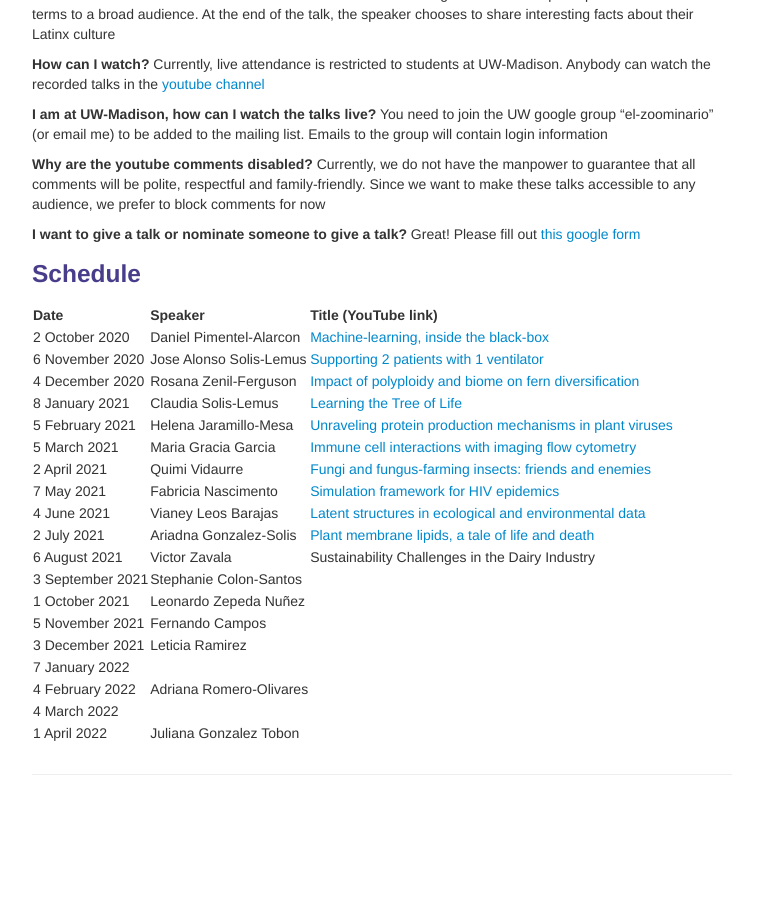
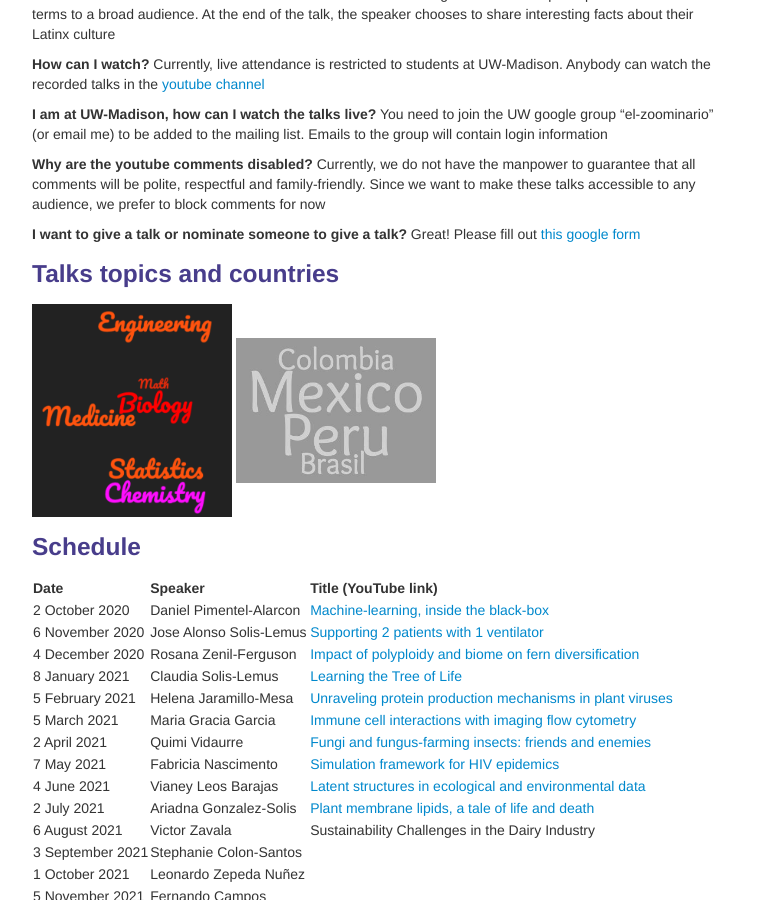
Before and after one commit to solislemuslab/solislemuslab.github.io, a Jekyll site: the page built from pages/talks.md, in a window 1280 px wide and 900 px high, scrolled down 2778 px. Shown: the whole window, without its empty margins (258-1021 px from the left). Built offline with Jekyll 4.4.1, drawn with Linux system fonts in a browser that asks for light colours; before the commit the page ends 3584 px from its top, so only the background shows below that.

Commit message:
added wordclouds

```diff
--- a/pages/talks.md
+++ b/pages/talks.md
@@ -223,6 +223,12 @@ Currently, we do not have the manpower to guarantee that all comments will be po
 **I want to give a talk or nominate someone to give a talk?**
 Great! Please fill out [this google form](https://forms.gle/1kpZE1XrKe9YS9cHA)
 
+### Talks topics and countries
+<div class="image123">
+    <img src="../assets/pics/topics.png" width="200">
+    <img src="../assets/pics/countries.png" width="200">
+</div>
+
 ### Schedule
 
 | Date | Speaker | Title (YouTube link) |
```
Also changed, not shown: assets/pics/countries.png (added), assets/pics/topics.png (added).
